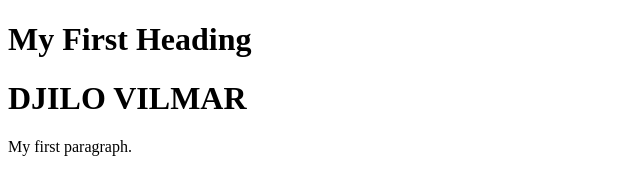
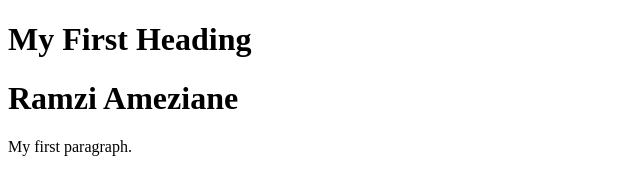
Before and after one commit to kbarat23/labo_branche, a plain HTML site: page index.html in a window 1280 px wide. Shown: the whole page, without its empty margins (0-640 px from the left). Drawn offline with Linux system fonts and the light colour scheme.

Commit message:
add my name

```diff
--- a/index.html
+++ b/index.html
@@ -3,7 +3,7 @@
 <body>
 
 <h1>My First Heading</h1>
-<h1>DJILO VILMAR</h1>
+<h1>Ramzi Ameziane</h1>
 <p>My first paragraph.</p>
 
 </body>
```
